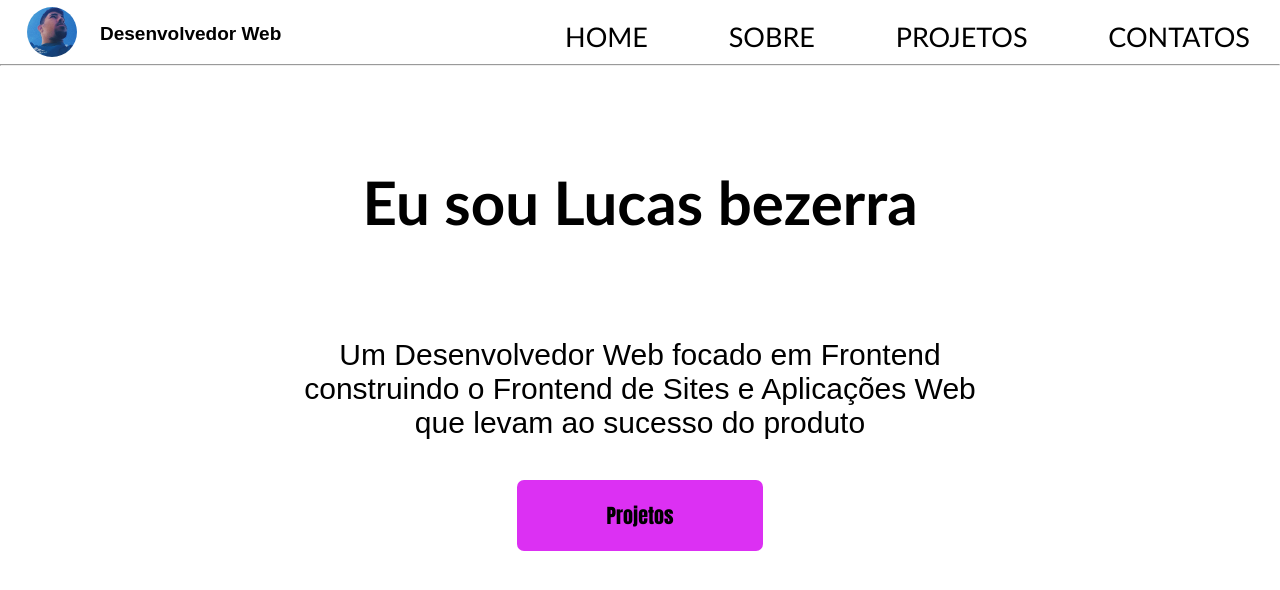
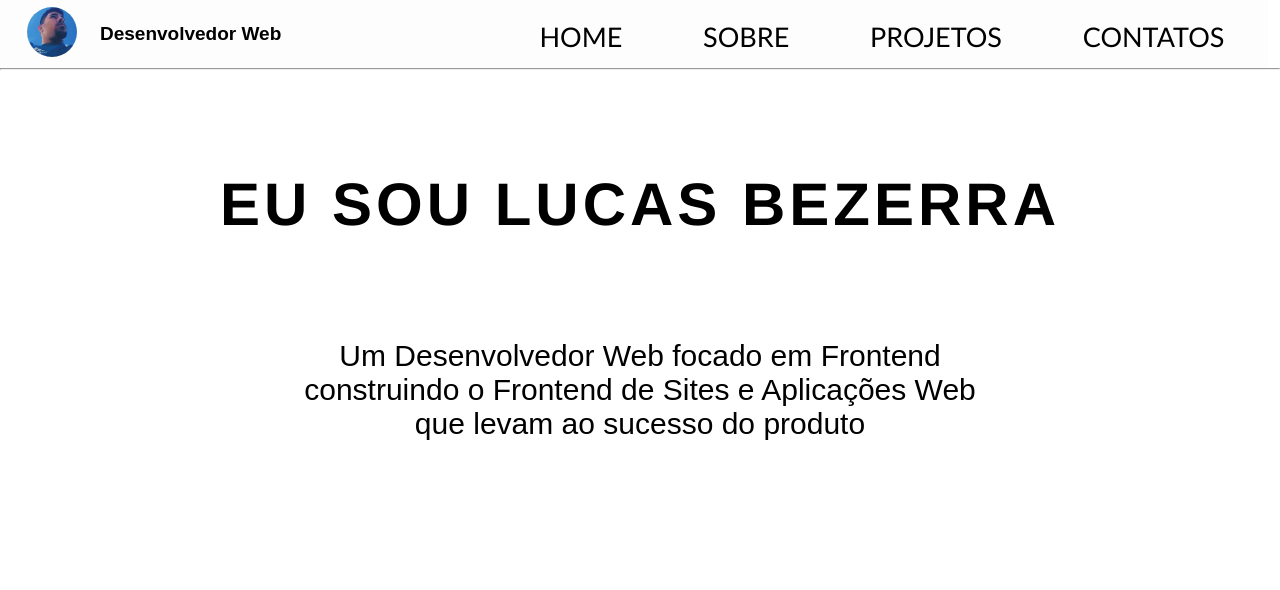
Before and after one commit to lucasbezerrapro/Portifolio_pessoal, a plain HTML site: page site/index.html in a window 1280 px wide. Drawn offline with Linux system fonts and the light colour scheme.

Commit message:
mudei os codigos

```diff
--- a/CSS/style.css
+++ b/CSS/style.css
@@ -7,15 +7,16 @@ body{
     background: white;
 }
 #header {
-    width: 100%;
-    height: 50px;
+    width: 98%;
+    height: 98%;
     padding: 7px;
-    background: rgb(255, 255, 255);
+    background: rgb(253, 253, 253);
 }
 #logo h1{
     float: left;
     text-indent: 1em;
 }
+
 #logo-container #header-logo-sub{
     text-align: left;
     font-size: 19px;
@@ -61,6 +62,8 @@ body{
     padding: 10px;
 }
 #main-letras li {
+    max-width: 100%;
+    height: 100px;
     font-family: 'Trebuchet MS', 'Lucida Sans Unicode', 'Lucida Grande', 'Lucida Sans', Arial, sans-serif;
 
 }
@@ -78,23 +81,16 @@ body{
     text-align: center;
 }
 #text-primario {
-    font-family: 'Gill Sans', 'Gill Sans MT', Calibri, 'Trebuchet MS', sans-serif;
+    font-family: 'Franklin Gothic Medium', 'Arial Narrow', Arial, sans-serif;
     font-size: 40px;
+    text-transform: uppercase;
     text-align: center;
     margin: 100px;
+    letter-spacing: 0.1em;
 }
 #text-info {
     font-family: Arial, Helvetica, sans-serif;
     font-size: 30px;
-}
-#button-project{
-    font-size: 20px;
-    font-family: Impact, Haettenschweiler, 'Arial Narrow Bold';
-    margin-top: 40px;
-    background: rgb(220, 48, 243);
-    border: none;
-    border-radius: 7px;
-    padding: 20px 90px;
 }
 #titulo-buttom {
     font-size: 30px;
@@ -109,6 +105,8 @@ body{
     position: relative;
     margin-right: 99px;
 }
+
+
 /*animations*/
 #main-letras a:hover {
     color: white;
--- a/site/index.html
+++ b/site/index.html
@@ -21,22 +21,18 @@
                 </ul>
             </div>
             </div>
-
         </div>
     </header>
     <hr>
     <section>
         <div id="menu-info">
             <div id="text-primario">
-                <h2>Eu sou Lucas bezerra</h2>
+                <h2>Eu sou Lucas Bezerra</h2>
             </div>
             <div id="text-info">
                 <p>Um Desenvolvedor Web focado em Frontend<br>construindo o Frontend de Sites e Aplicações Web<br>que levam ao sucesso do produto</p>
+
             </div>
-
-            <button id="button-project">Projetos</button>
-
         </div>
-    </section>
 </body>
 </html>
```
